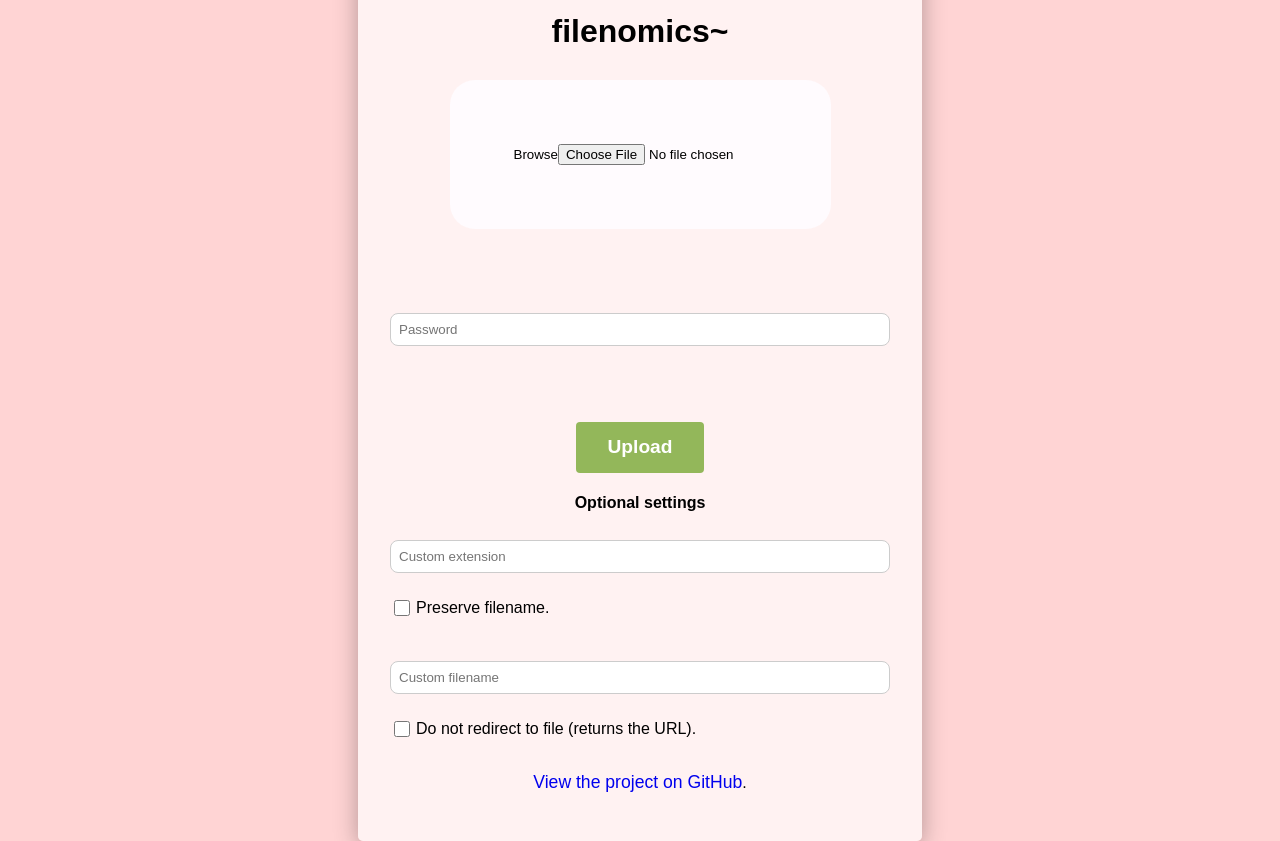
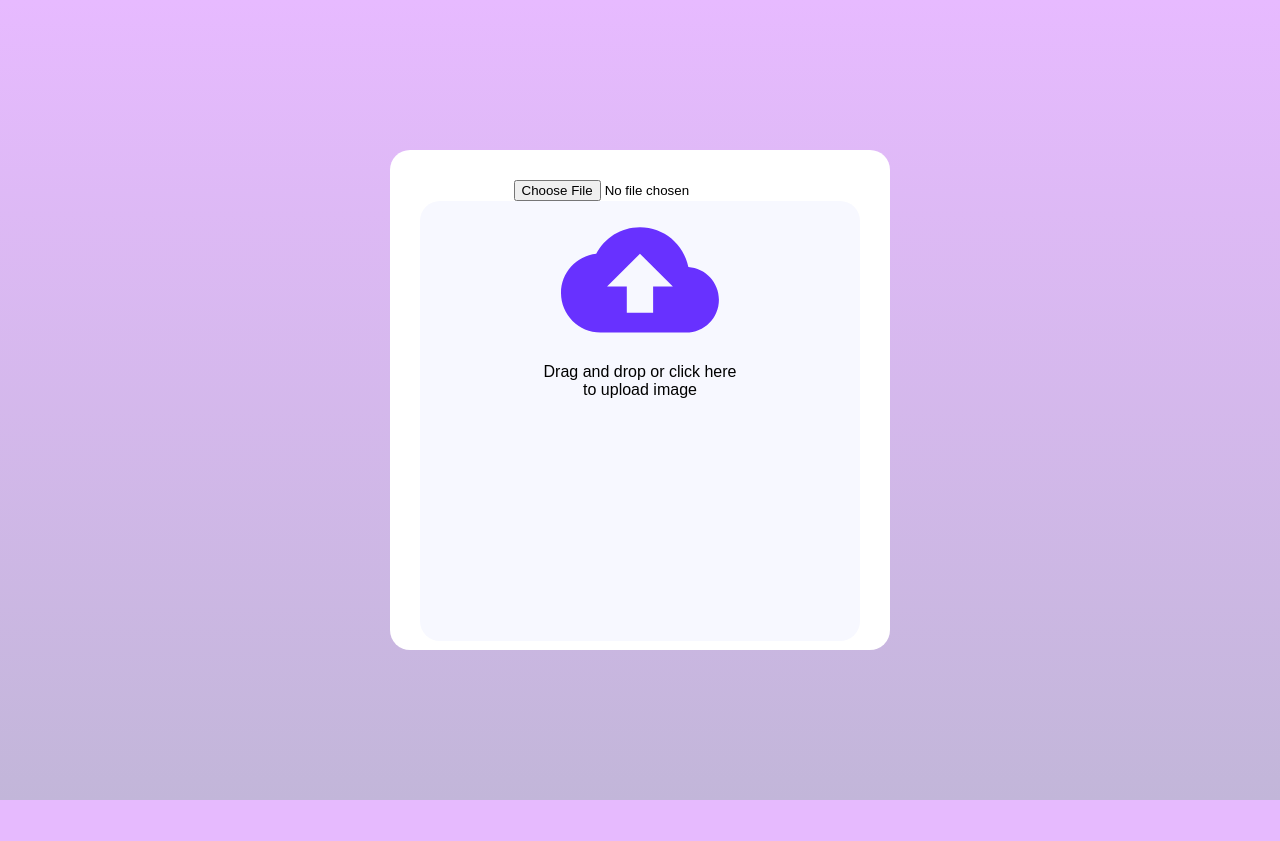
Before and after one commit to andwati/filenomics, a Flask app: page / in a window 1280 px wide. After the commit the page ends 800 px from the top, so only its background shows below. Run offline with Flask 3, Linux system fonts and the light colour scheme.

Commit message:
new styling

```diff
--- a/filenomics/main.py
+++ b/filenomics/main.py
@@ -126,7 +126,7 @@ def upload_file():
         else:
             return abort(403)
 
-    return render_template("index.html")
+    return render_template("index.n.html")
 
 
 @app.route("/uploads/<filename>")
--- /dev/null
+++ b/filenomics/static/css/style.n.css
@@ -0,0 +1,32 @@
+* {
+  margin: 0;
+  padding: 0;
+  font-family: "Poppins", sans-serif;
+  box-sizing: border-box;
+}
+
+.hero {
+  width: 100%;
+  min-height: 100vh;
+  background: linear-gradient(#e7baff, #c2b6d9);
+  display: flex;
+  align-items: center;
+  justify-content: center;
+}
+
+#drop-area {
+  width: 500px;
+  height: 500px;
+  padding: 30px;
+  background: #fff;
+  text-align: center;
+  border-radius: 20px;
+}
+
+#img-view {
+  width: 100%;
+  height: 100%;
+  border-radius: 20px;
+  border: 2pxx dashed #bbb5;
+  background: #f7f8ff;
+}
--- a/filenomics/templates/index.html
+++ b/filenomics/templates/index.html
@@ -9,23 +9,6 @@
         <!-- Include the external JavaScript file -->
         <script src="{{ url_for('static', filename='js/main.js') }}"></script>
     </head>
-    <script>
-        function toggleCustomFilename() {
-            document.getElementById("custom_filename").disabled = document.getElementById("preserve_filename").checked;
-        }
-    </script>
-    <script>
-        function toggleCustomFilename() {
-            var preserveFilenameCheckbox = document.getElementById("preserve_filename");
-            var customFilenameInput = document.getElementById("custom_filename");
-
-            customFilenameInput.disabled = preserveFilenameCheckbox.checked;
-
-            if (preserveFilenameCheckbox.checked) {
-                customFilenameInput.value = "";
-            }
-        }
-    </script>
     <body>
         <div class="container">
             <h1>filenomics~</h1>
@@ -38,14 +21,11 @@
             </ul>
             <form method="POST" enctype="multipart/form-data">
                 <input type="file" name="file" id="file" required />
-                <br />
-                <br />
-                <br />
+
                 <br />
                 <input type="password" name="password" placeholder="Password" required />
                 <br />
-                <br />
-                <br />
+
                 <input type="submit" value="Upload" />
                 <h4>Optional settings</h4>
                 <input type="text" name="custom_extension" placeholder="Custom extension" />
--- /dev/null
+++ b/filenomics/templates/index.n.html
@@ -0,0 +1,27 @@
+<!DOCTYPE html>
+<html lang="en">
+    <head>
+        <meta charset="UTF-8" />
+        <meta name="viewport" content="width=device-width, initial-scale=1.0" />
+        <link rel="stylesheet"
+              href="{{ url_for('static', filename='css/style.n.css') }}" />
+        <!-- Include the external JavaScript file -->
+        <title>Filenomics</title>
+    </head>
+    <body>
+        <div class="hero">
+            <label for="input-file" id="drop-area">
+                <input type="file" name="" id="input-file" accept="image/*" required />
+                <div id="img-view">
+                    <img src="{{ url_for('static', filename="img/upload.png") }}" alt="" />
+                    <p>
+                        Drag and drop or click here
+                        <br />
+                        to upload image
+                    </p>
+                </div>
+            </label>
+        </div>
+        <script src="{{ url_for('static', filename='js/main.n.js') }}"></script>
+    </body>
+</html>
```
Also changed, not shown: README.md, filenomics/static/img/upload.png (added), filenomics/static/js/main.n.js (added), 2 other files.
